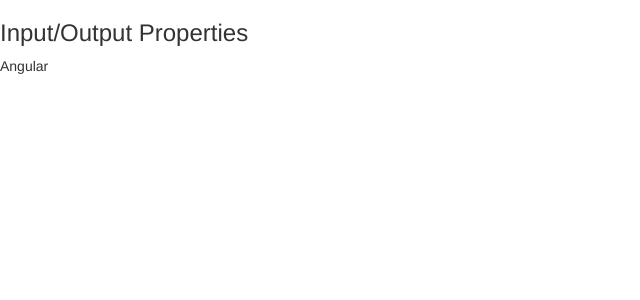
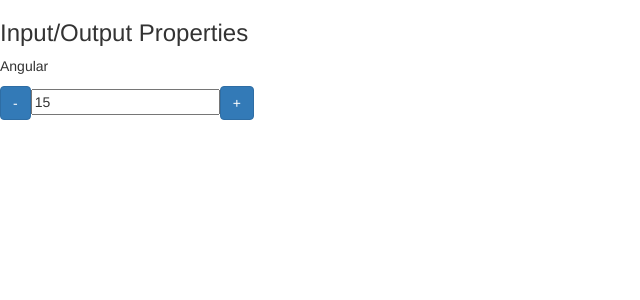
Before and after one commit to rafa-thayto/angular, an Angular app in the folder data-binding/: page / in a window 1280 px wide. Shown: the top 300 px of the page, without its empty margins (0-640 px from the left). Built offline with nearby package versions, Linux system fonts and the light colour scheme.

Commit message:
Learning about output properties

```diff
--- a/data-binding/package.json
+++ b/data-binding/package.json
@@ -24,6 +24,7 @@
     "@ng-bootstrap/ng-bootstrap": "^1.0.0-beta.9",
     "bootstrap": "^3.3.7",
     "core-js": "^2.4.1",
+    "font-awesome": "^4.7.0",
     "ng2-bootstrap": "^1.6.0",
     "rxjs": "^5.5.2",
     "zone.js": "^0.8.14"
--- a/data-binding/src/app/app.module.ts
+++ b/data-binding/src/app/app.module.ts
@@ -7,13 +7,15 @@
 import { AppComponent } from './app.component';
 import { DataBindingComponent } from './data-binding/data-binding.component';
 import { InputPropertyComponent } from './input-property/input-property.component';
+import { OutputPropertyComponent } from './output-property/output-property.component';
 
 
 @NgModule({
   declarations: [
     AppComponent,
     DataBindingComponent,
-    InputPropertyComponent
+    InputPropertyComponent,
+    OutputPropertyComponent
   ],
   imports: [
     BrowserModule,
--- a/data-binding/src/app/data-binding/data-binding.component.html
+++ b/data-binding/src/app/data-binding/data-binding.component.html
@@ -108,4 +108,8 @@
     <app-curso [nome]="nomeDoCurso"></app-curso>
   </article>
 
+  <app-counter [valor]="valorInicial"
+    (mudouValor)="onMudouValor($event)"
+  ></app-counter>
+
 </section>
--- a/data-binding/src/app/data-binding/data-binding.component.ts
+++ b/data-binding/src/app/data-binding/data-binding.component.ts
@@ -27,6 +27,8 @@
 
   nomeDoCurso: string = 'Angular';
 
+  valorInicial: number = 15;
+
   getValor() {
     return 1;
   }
@@ -51,6 +53,10 @@
     this.isMouseOver = !this.isMouseOver;
   }
 
+  onMudouValor(evento) {
+    console.log(evento.novoValor);
+  }
+
   constructor() { }
 
   ngOnInit() {
--- /dev/null
+++ b/data-binding/src/app/output-property/output-property.component.html
@@ -0,0 +1,5 @@
+<div>
+  <button class="btn btn-primary" (click)="descrementa()">-</button>
+  <input type="text" [value]="valor" readonly>
+  <button class="btn btn-primary" (click)="incrementa()">+</button>
+</div>
--- /dev/null
+++ b/data-binding/src/app/output-property/output-property.component.ts
@@ -0,0 +1,30 @@
+import { Component, OnInit, Input, Output, EventEmitter } from '@angular/core';
+
+@Component({
+  selector: 'app-counter',
+  templateUrl: './output-property.component.html',
+  styleUrls: ['./output-property.component.css']
+  // outputs: ['mudouValor']
+})
+export class OutputPropertyComponent implements OnInit {
+
+  @Input() valor: number = 0;
+
+  @Output() mudouValor = new EventEmitter();
+
+  constructor() { }
+
+  incrementa() {
+    this.valor++;
+    this.mudouValor.emit({novoValor: this.valor});
+  }
+
+  descrementa() {
+    this.valor--;
+    this.mudouValor.emit({novoValor: this.valor});
+  }
+
+  ngOnInit() {
+  }
+
+}
```
Also changed, not shown: data-binding/.angular-cli.json, data-binding/src/app/meu-form/meu-form.component.html (line endings or trailing spaces), data-binding/src/app/output-property/output-property.component.css (added), 2 other files (tests, documents, lock files or other folders).
